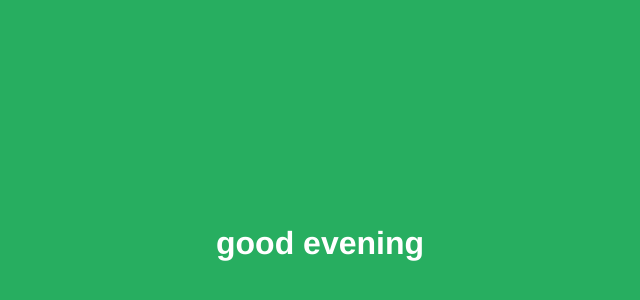
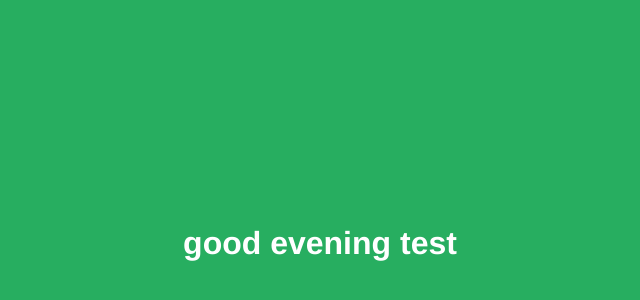
Before and after one commit to fosader/bonjour, a plain HTML site: page index.html in a window 1280 px wide. Shown: the part 116-416 px from the top of the page, without its empty margins (328-968 px from the left). Drawn offline with Linux system fonts and the light colour scheme.

Commit message:
Update index.html

```diff
--- a/index.html
+++ b/index.html
@@ -20,6 +20,6 @@
 	   }
 	</style>
 <body>
-	<h1> good evening </h1>
+	<h1> good evening test</h1>
 </body>
 </html>
```
